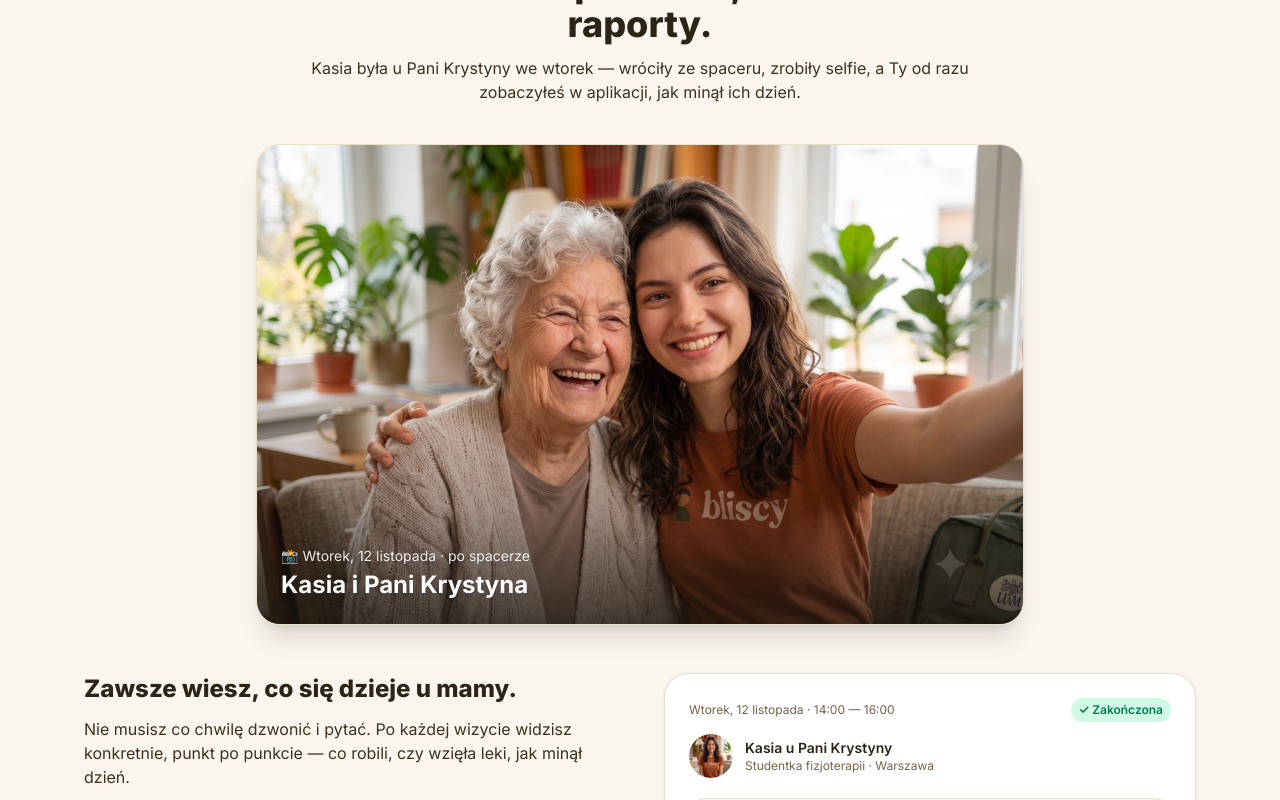
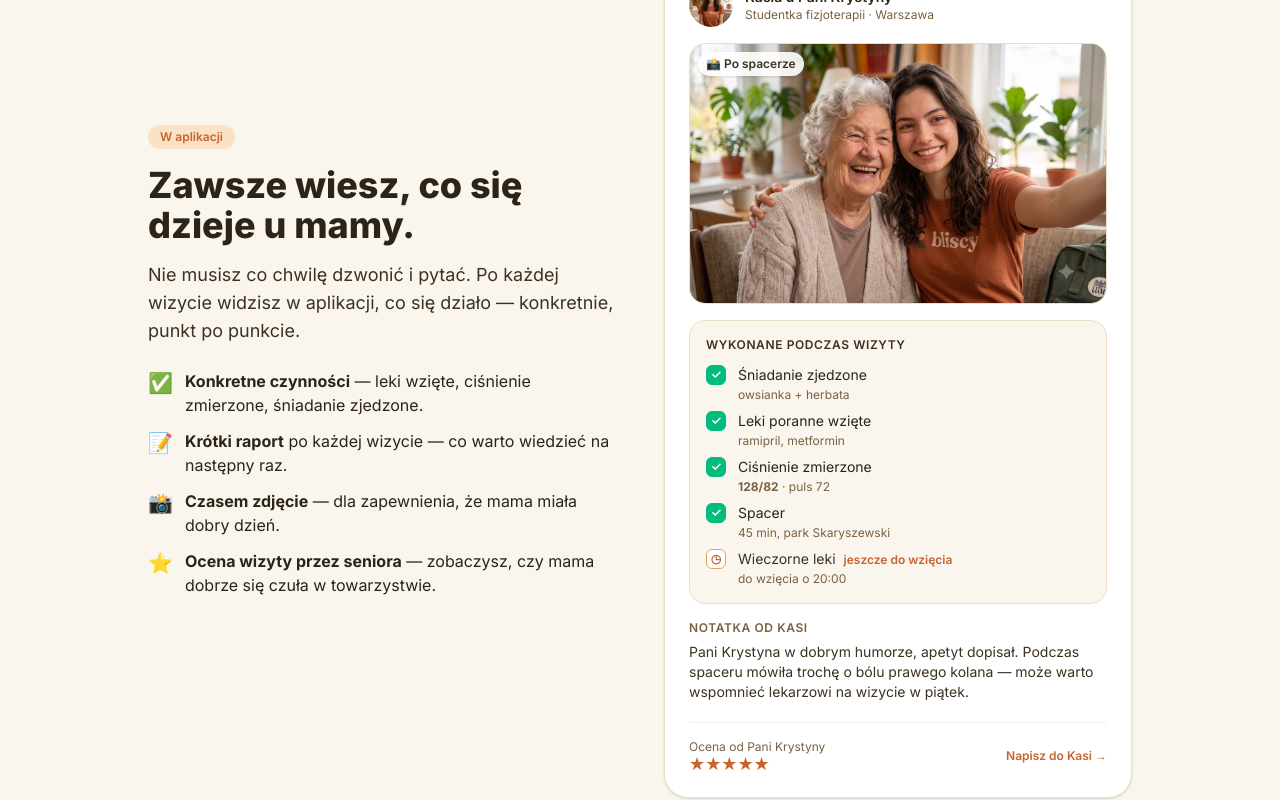
Before and after one commit to laskoAI/bliscy-app, a Next.js app: page /znajdz in a window 1280 px wide. Shown: the part 2780-3580 px from the top of the page. Built offline with nearby package versions, Linux system fonts and the light colour scheme.

Commit message:
Move selfie inside dashboard mockup (compact 2-col layout)

```diff
--- a/src/app/znajdz/page.tsx
+++ b/src/app/znajdz/page.tsx
@@ -231,49 +231,17 @@ export default function ZnajdzLanding() {
 
       {/* KONTROLA I RAPORTY — masz wgląd w każdą wizytę */}
       <section className="py-12 sm:py-16">
-        <div className="max-w-6xl mx-auto px-5">
-          {/* Nagłówek sekcji */}
-          <div className="text-center max-w-2xl mx-auto">
+        <div className="max-w-5xl mx-auto px-5 grid md:grid-cols-2 gap-8 md:gap-12 items-center">
+          <div>
             <span className="inline-flex items-center rounded-full bg-warm-100 text-warm-500 text-xs font-semibold px-3 py-1">
               W aplikacji
             </span>
             <h2 className="mt-4 text-2xl sm:text-3xl md:text-4xl font-extrabold text-brand-800">
-              Prawdziwe spotkania, konkretne raporty.
+              Zawsze wiesz, co się dzieje u mamy.
             </h2>
-            <p className="mt-3 text-brand-700">
-              Kasia była u Pani Krystyny we wtorek — wróciły ze spaceru, zrobiły selfie,
-              a Ty od razu zobaczyłeś w aplikacji, jak minął ich dzień.
-            </p>
-          </div>
-
-          {/* Zdjęcie selfie — duże, na całą szerokość, główna rola */}
-          <div className="mt-10 relative rounded-3xl overflow-hidden shadow-xl border border-brand-200 max-w-3xl mx-auto">
-            <div className="relative aspect-[16/10] bg-brand-100">
-              <img
-                src="/bliscy-kasia-babcia.jpg"
-                alt="Kasia z Panią Krystyną — selfie ze spaceru"
-                className="w-full h-full object-cover object-center"
-                loading="lazy"
-              />
-              <div className="absolute inset-x-0 bottom-0 h-1/2 bg-gradient-to-t from-brand-900/75 via-brand-900/25 to-transparent" />
-              <div className="absolute bottom-4 sm:bottom-6 left-4 sm:left-6 right-4 sm:right-6 text-white">
-                <div className="text-xs sm:text-sm opacity-90 drop-shadow">📸 Wtorek, 12 listopada · po spacerze</div>
-                <div className="mt-1 font-bold text-lg sm:text-2xl leading-tight drop-shadow">
-                  Kasia i Pani Krystyna
-                </div>
-              </div>
-            </div>
-          </div>
-
-          {/* Dwie kolumny: benefity + dashboard */}
-          <div className="mt-12 grid md:grid-cols-2 gap-8 md:gap-12 items-start">
-            <div>
-              <h3 className="text-xl sm:text-2xl font-extrabold text-brand-800">
-                Zawsze wiesz, co się dzieje u mamy.
-              </h3>
-              <p className="mt-3 text-brand-700">
-                Nie musisz co chwilę dzwonić i pytać. Po każdej wizycie widzisz konkretnie,
-                punkt po punkcie — co robili, czy wzięła leki, jak minął dzień.
+            <p className="mt-4 text-brand-700 text-base sm:text-lg">
+              Nie musisz co chwilę dzwonić i pytać. Po każdej wizycie widzisz w aplikacji,
+              co się działo — konkretnie, punkt po punkcie.
             </p>
             <ul className="mt-6 space-y-3 text-brand-800">
               <li className="flex items-start gap-3">
@@ -317,8 +285,21 @@ export default function ZnajdzLanding() {
               </div>
             </div>
 
+            {/* Selfie z wizyty */}
+            <div className="mt-4 relative rounded-2xl overflow-hidden border border-brand-200 aspect-[16/10] bg-brand-100">
+              <img
+                src="/bliscy-kasia-babcia.jpg"
+                alt="Kasia z Panią Krystyną po spacerze"
+                className="w-full h-full object-cover object-center"
+                loading="lazy"
+              />
+              <div className="absolute top-2 left-2 text-xs bg-white/90 text-brand-700 px-2 py-1 rounded-full font-semibold shadow-sm">
+                📸 Po spacerze
+              </div>
+            </div>
+
             {/* Checklist wykonanych czynności */}
-              <div className="mt-5 rounded-2xl bg-brand-50 border border-brand-200 p-4">
+            <div className="mt-4 rounded-2xl bg-brand-50 border border-brand-200 p-4">
               <div className="text-xs font-semibold text-brand-700 uppercase tracking-wider">Wykonane podczas wizyty</div>
               <ul className="mt-3 space-y-2 text-sm">
                 <ChecklistItem done label="Śniadanie zjedzone" detail="owsianka + herbata" />
@@ -347,7 +328,6 @@ export default function ZnajdzLanding() {
               <button className="text-xs text-warm-500 hover:text-warm-600 font-semibold">
                 Napisz do Kasi →
               </button>
-              </div>
             </div>
           </div>
         </div>
```
Also changed, not shown: 1 other file (tests, documents, lock files or other folders). Lines whose indentation alone changed are shown as unchanged.
